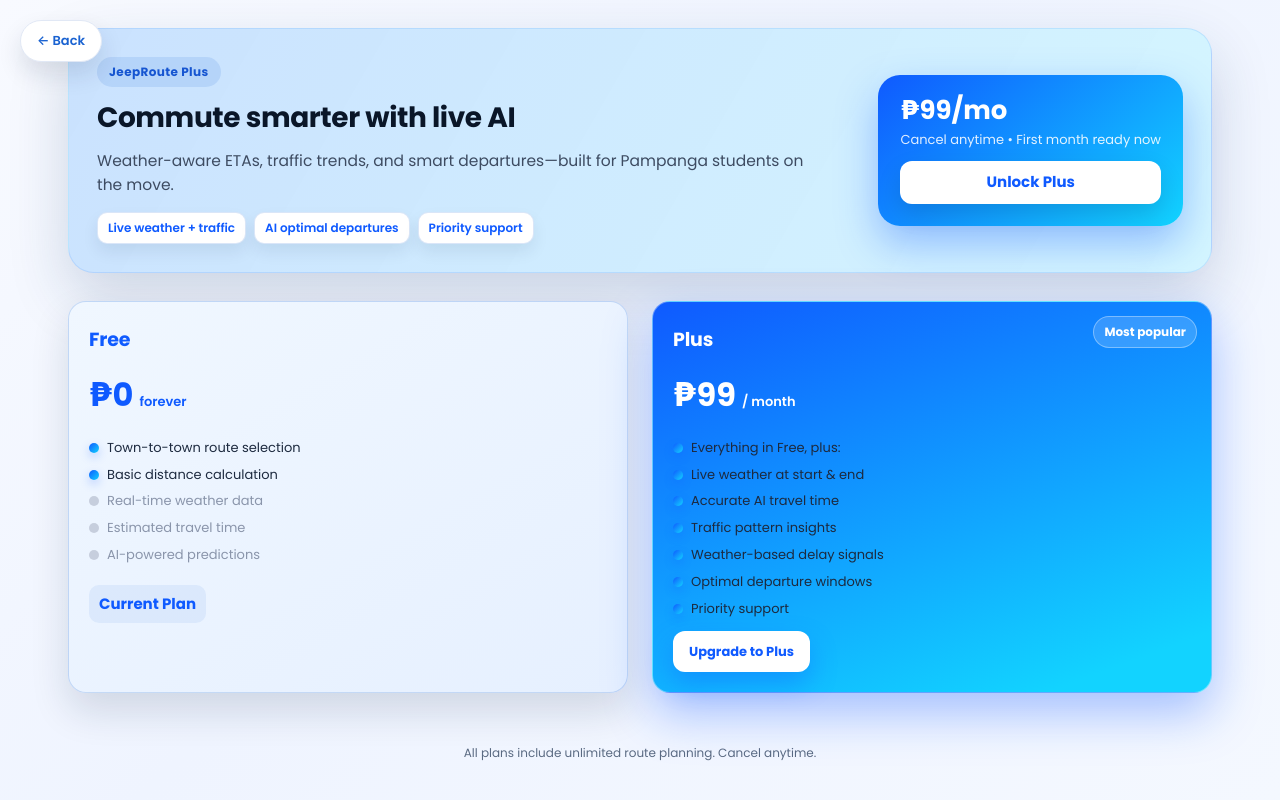
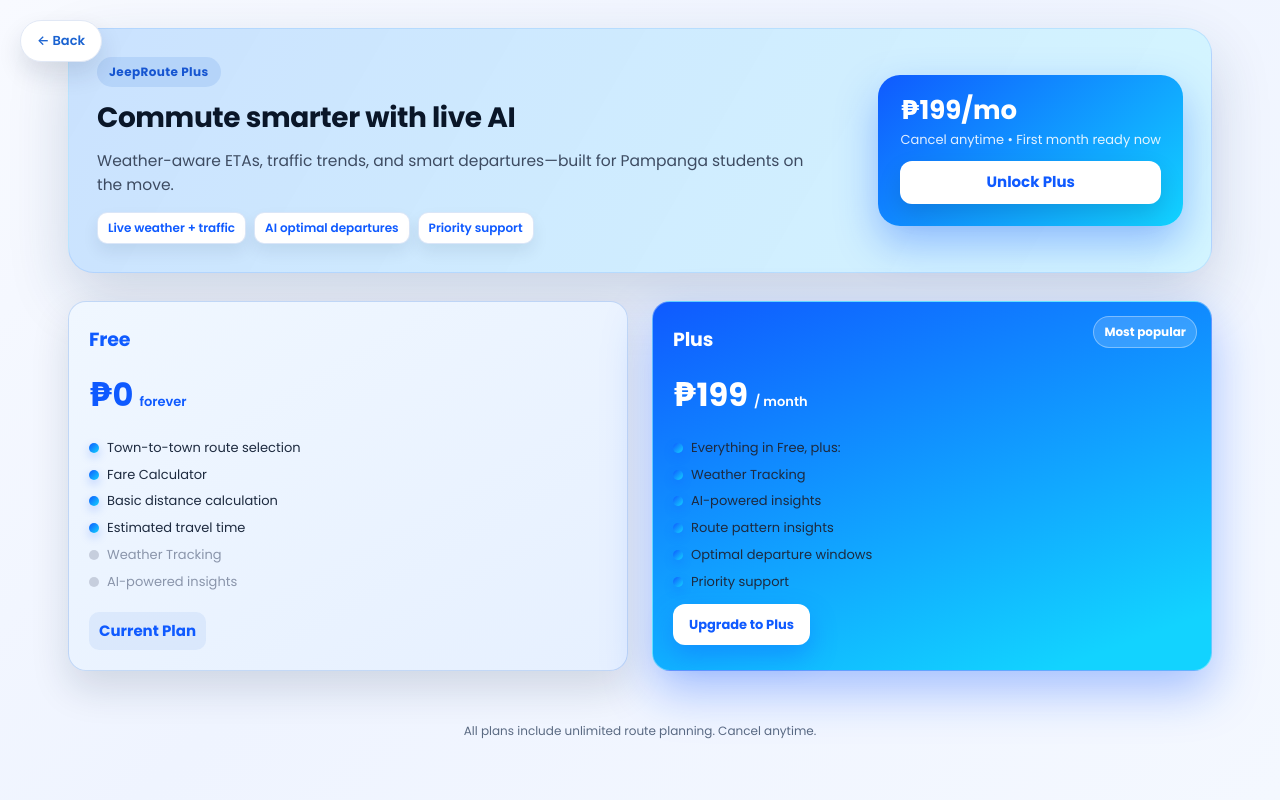
Before and after one commit to Japuri/frontend-commuter, a React (Create React App) app: page /details in a window 1280 px wide. Built offline with nearby package versions, Linux system fonts and the light colour scheme; no server answers.

Commit message:
Minor in-text Adjustments

```diff
--- a/src/Screens/DetailScreen.js
+++ b/src/Screens/DetailScreen.js
@@ -33,7 +33,7 @@ function DetailScreen({ currentUser }) {
             </div>
           </div>
           <div className="details-hero-cta">
-            <div className="cta-price">₱99/mo</div>
+            <div className="cta-price">₱199/mo</div>
             <div className="cta-note">Cancel anytime • First month ready now</div>
             <button className="btn-hero-upgrade" onClick={handleUpgrade}>
               Unlock Plus
@@ -49,10 +49,11 @@ function DetailScreen({ currentUser }) {
             </div>
             <ul className="plan-features">
               <li className="included feature-text-free">Town-to-town route selection</li>
+              <li className="included feature-text-free">Fare Calculator</li>
               <li className="included feature-text-free">Basic distance calculation</li>
-              <li className="excluded feature-text-excluded">Real-time weather data</li>
-              <li className="excluded feature-text-excluded">Estimated travel time</li>
-              <li className="excluded feature-text-excluded">AI-powered predictions</li>
+              <li className="included feature-text-free">Estimated travel time</li>
+              <li className="excluded feature-text-excluded">Weather Tracking</li>
+              <li className="excluded feature-text-excluded">AI-powered insights</li>
             </ul>
             <div className="current-plan">Current Plan</div>
           </div>
@@ -61,14 +62,13 @@ function DetailScreen({ currentUser }) {
             <div className="plan-chip chip-text">Most popular</div>
             <div className="plan-header plan-header-plus">Plus</div>
             <div className="plan-price plan-price-plus">
-              ₱99 <span className="per per-plus">/ month</span>
+              ₱199 <span className="per per-plus">/ month</span>
             </div>
             <ul className="plan-features">
               <li className="included feature-text-plus">Everything in Free, plus:</li>
-              <li className="included feature-text-plus">Live weather at start & end</li>
-              <li className="included feature-text-plus">Accurate AI travel time</li>
-              <li className="included feature-text-plus">Traffic pattern insights</li>
-              <li className="included feature-text-plus">Weather-based delay signals</li>
+              <li className="included feature-text-plus">Weather Tracking</li>
+              <li className="included feature-text-plus">AI-powered insights</li>
+              <li className="included feature-text-plus">Route pattern insights</li>
               <li className="included feature-text-plus">Optimal departure windows</li>
               <li className="included feature-text-plus">Priority support</li>
             </ul>
--- a/src/Screens/Homescreen.js
+++ b/src/Screens/Homescreen.js
@@ -940,11 +940,11 @@ function Homescreen({ currentUser, setCurrentUser }) {
                     </div>
                     <div className="premium-feature">
                       <span><svg xmlns="http://www.w3.org/2000/svg" width="16" height="16" fill="currentColor" class="bi bi-stoplights-fill" viewBox="0 0 16 16"><path fill-rule="evenodd" d="M6 0a2 2 0 0 0-2 2H2c.167.5.8 1.6 2 2v2H2c.167.5.8 1.6 2 2v2H2c.167.5.8 1.6 2 2v1a2 2 0 0 0 2 2h4a2 2 0 0 0 2-2v-1c1.2-.4 1.833-1.5 2-2h-2V8c1.2-.4 1.833-1.5 2-2h-2V4c1.2-.4 1.833-1.5 2-2h-2a2 2 0 0 0-2-2zm3.5 3.5a1.5 1.5 0 1 1-3 0 1.5 1.5 0 0 1 3 0m0 4a1.5 1.5 0 1 1-3 0 1.5 1.5 0 0 1 3 0M8 13a1.5 1.5 0 1 1 0-3 1.5 1.5 0 0 1 0 3"/></svg></span>
-                      <span>Live traffic conditions</span>
+                      <span>Route Analytics</span>
                     </div>
                     <div className="premium-feature">
                       <span>🤖</span>
-                      <span>AI-powered delay predictions</span>
+                      <span>AI-powered insights</span>
                     </div>
                     <div className="premium-feature">
                       <span>⏰</span>
@@ -979,7 +979,7 @@ function Homescreen({ currentUser, setCurrentUser }) {
                     Unlock JeepRoute Plus
                   </div>
                   <ul className="popover-list">
-                    <li>🌦️ Real-time weather + traffic signals</li>
+                    <li>🌦️ Real-time weather Data</li>
                     <li>🤖 AI-powered departure windows</li>
                     <li>📊 Advanced route analytics & history</li>
                   </ul>
--- a/src/Screens/PaymentScreen.js
+++ b/src/Screens/PaymentScreen.js
@@ -111,7 +111,7 @@ function PaymentScreen({ currentUser, token }) {
   const planDetails = {
     plus: {
       name: "JeepRoute Plus",
-      price: "₱99",
+      price: "₱199",
       features: [
         "Accurate travel times",
         "Weather insights",
@@ -260,7 +260,7 @@ function PaymentScreen({ currentUser, token }) {
                 <span>🌦️</span>
                 <div>
                   <strong>Live context</strong>
-                  <p>Weather + traffic insights tailored for you.</p>
+                  <p>Weather + route insights tailored for you.</p>
                 </div>
               </div>
               <div className="payment-panel__item">
```
